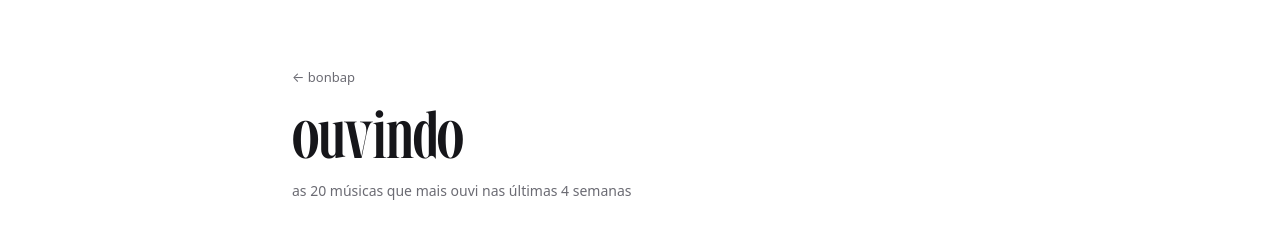
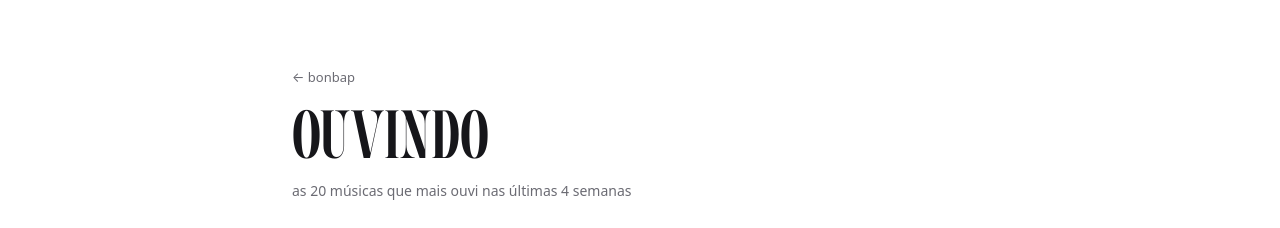
Before and after one commit to henribon/listening-spotify, a website: page index.html in a window 1280 px wide. Shown: the top 228 px of the page. Drawn offline with Linux system fonts and the light colour scheme.

Commit message:
Titulo em caixa alta
Zera o letter-spacing junto: o -0.02em existia pra apertar a caixa baixa e
em maiuscula deixa as letras se tocando.

Co-Authored-By: Claude Opus 5 <noreply@anthropic.com>

```diff
--- a/index.html
+++ b/index.html
@@ -81,7 +81,9 @@ h1 {
   font-weight: 700;
   font-size: clamp(2.75rem, 11vw, 3.5rem);
   line-height: 1;
-  letter-spacing: -0.02em;
+  text-transform: uppercase;
+  /* Caixa alta pede menos aperto que a caixa baixa. */
+  letter-spacing: 0;
   margin: 0 0 0.75rem;
 }
 
```
